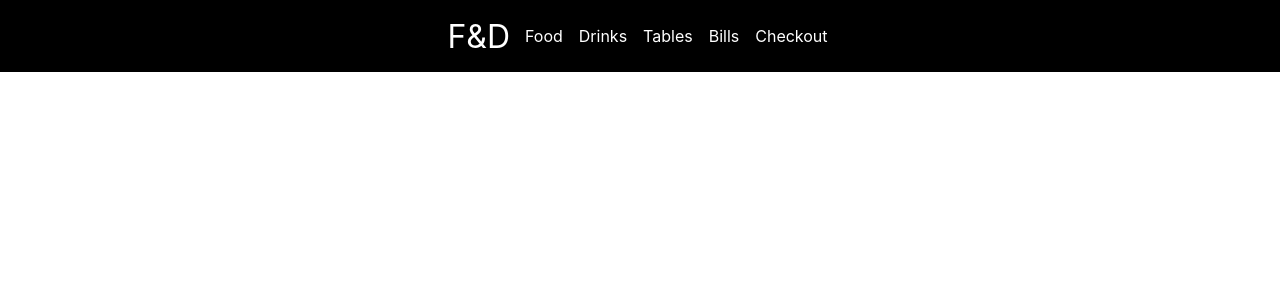
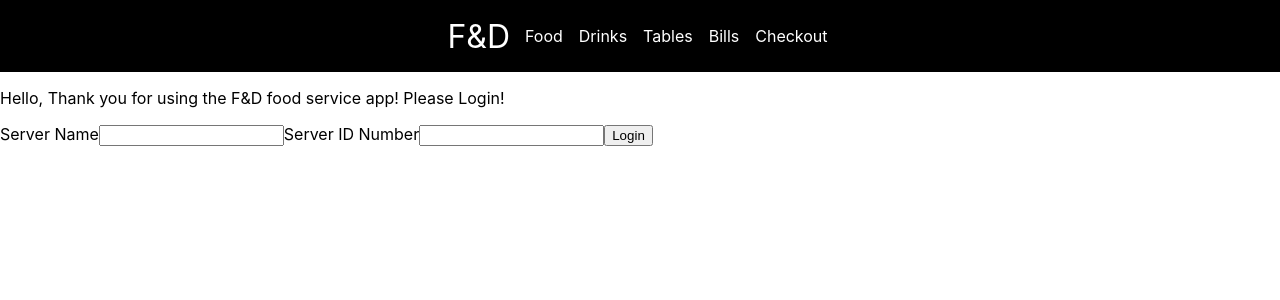
Before and after one commit to BlakeSartin/Food_Service_App, a React (Create React App) app in the folder food_service_app/: page / in a window 1280 px wide. Shown: the top 300 px of the page. Built offline with nearby package versions, Linux system fonts and the light colour scheme.

Commit message:
add submission boxes for login credentials on home page

```diff
--- a/food_service_app/src/App.js
+++ b/food_service_app/src/App.js
@@ -5,13 +5,8 @@ import Food from "./components/Food";
 import Bills from "./components/Bills";
 import Checkout from "./components/Checkout";
 import Tables from "./components/Tables";
-import { useState } from "react";
-
-
 
 function App() {
-
-
   let component;
   switch (window.location.pathname) {
     case "/":
@@ -34,11 +29,20 @@ function App() {
   }
   return (
     <div>
-    <Topbar />
-    {component}
+      <Topbar />
+      {component}
+      <div className="login">
+        <p>Hello, Thank you for using the F&D food service app! Please Login!</p>
+        <form>
+          <label for="servername">Server Name</label>
+          <input type="text" id="servername" name="servername"></input>
+          <label for="server#">Server ID Number</label>
+          <input type="text" id="server#"></input>
+          <input type="submit" value="Login"></input>
+        </form>
+        </div>
     </div>
-
-  )
+  );
 }
 
 export default App;
```
